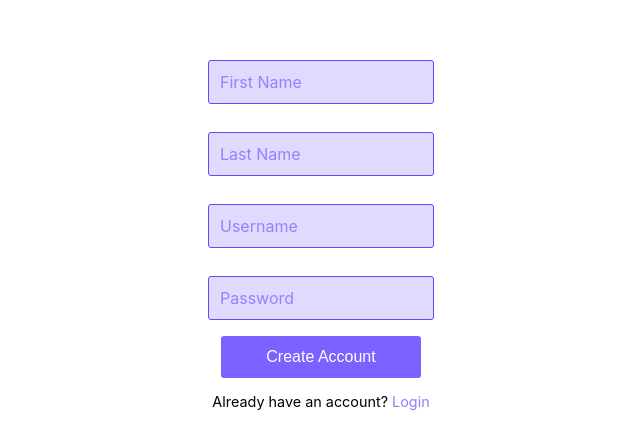
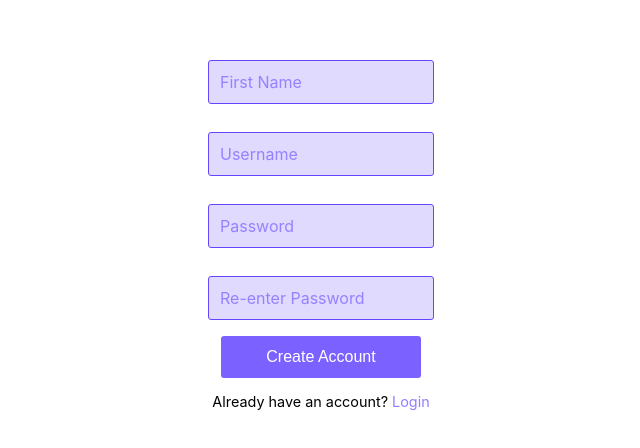
Before and after one commit to chrxtopher/fakestore-frontend, a React (Create React App) app: page /signup in a window 1280 px wide. Shown: the part 172-620 px from the top of the page, without its empty margins (319-959 px from the left). Built offline with nearby package versions, Linux system fonts and the light colour scheme; no server answers.

Commit message:
Implemented functionality for signing up
Removed last name requirement and added re-enter password field.

```diff
--- a/src/components/SignUpForm.jsx
+++ b/src/components/SignUpForm.jsx
@@ -1,21 +1,21 @@
 import React, { useState } from "react";
+import { useNavigate } from "react-router-dom";
 import SubmitButton from "./SubmitButton";
 import ErrorCard from "./ErrorCard";
+import axios from "axios";
 import "../styles/form.css";
 
 const SignUpForm = () => {
+  const url = process.env.REACT_APP_DATABASE_URL || "http://localhost:4050";
+  const navigate = useNavigate();
   const [username, setUsername] = useState("");
   const [password, setPassword] = useState("");
+  const [password2, setPassword2] = useState("");
   const [firstName, setFirstName] = useState("");
-  const [lastName, setLastName] = useState("");
   const [error, setError] = useState("");
 
   const handleFirstNameChange = (e) => {
     setFirstName(e.target.value);
-  };
-
-  const handleLastNameChange = (e) => {
-    setLastName(e.target.value);
   };
 
   const handleUsernameChange = (e) => {
@@ -26,8 +26,37 @@ const SignUpForm = () => {
     setPassword(e.target.value);
   };
 
+  const handlePassword2Change = (e) => {
+    setPassword2(e.target.value);
+  };
+
+  const handleSubmit = async (e) => {
+    e.preventDefault();
+    setError("");
+    try {
+      if (password !== password2) {
+        setError("Passwords do not match");
+      } else {
+        await axios.post(`${url}/users`, {
+          username: username,
+          password: password,
+          first_name: firstName,
+          last_name: "",
+          wishlist: [],
+          cart: [],
+        });
+
+        localStorage.setItem("loggedIn", true);
+        localStorage.setItem("activeUser", username);
+        navigate(`/dashboard/${username}`);
+      }
+    } catch (err) {
+      setError(err.response.data.error);
+    }
+  };
+
   return (
-    <form className="signup-form">
+    <form className="signup-form" onSubmit={handleSubmit}>
       <label htmlFor="firstName" className="custom-field">
         <input
           type="text"
@@ -36,15 +65,6 @@ const SignUpForm = () => {
           onChange={handleFirstNameChange}
         />
         <span className="placeholder">First Name</span>
-      </label>
-      <label htmlFor="lastName" className="custom-field">
-        <input
-          type="text"
-          value={lastName}
-          required
-          onChange={handleLastNameChange}
-        />
-        <span className="placeholder">Last Name</span>
       </label>
       <label htmlFor="username" className="custom-field">
         <input
@@ -64,6 +84,15 @@ const SignUpForm = () => {
         />
         <span className="placeholder">Password</span>
       </label>
+      <label htmlFor="password2" className="custom-field">
+        <input
+          type="text"
+          value={password2}
+          required
+          onChange={handlePassword2Change}
+        />
+        <span className="placeholder">Re-enter Password</span>
+      </label>
       <SubmitButton title="Create Account" />
       <p>
         Already have an account? <a href="/">Login</a>
```
